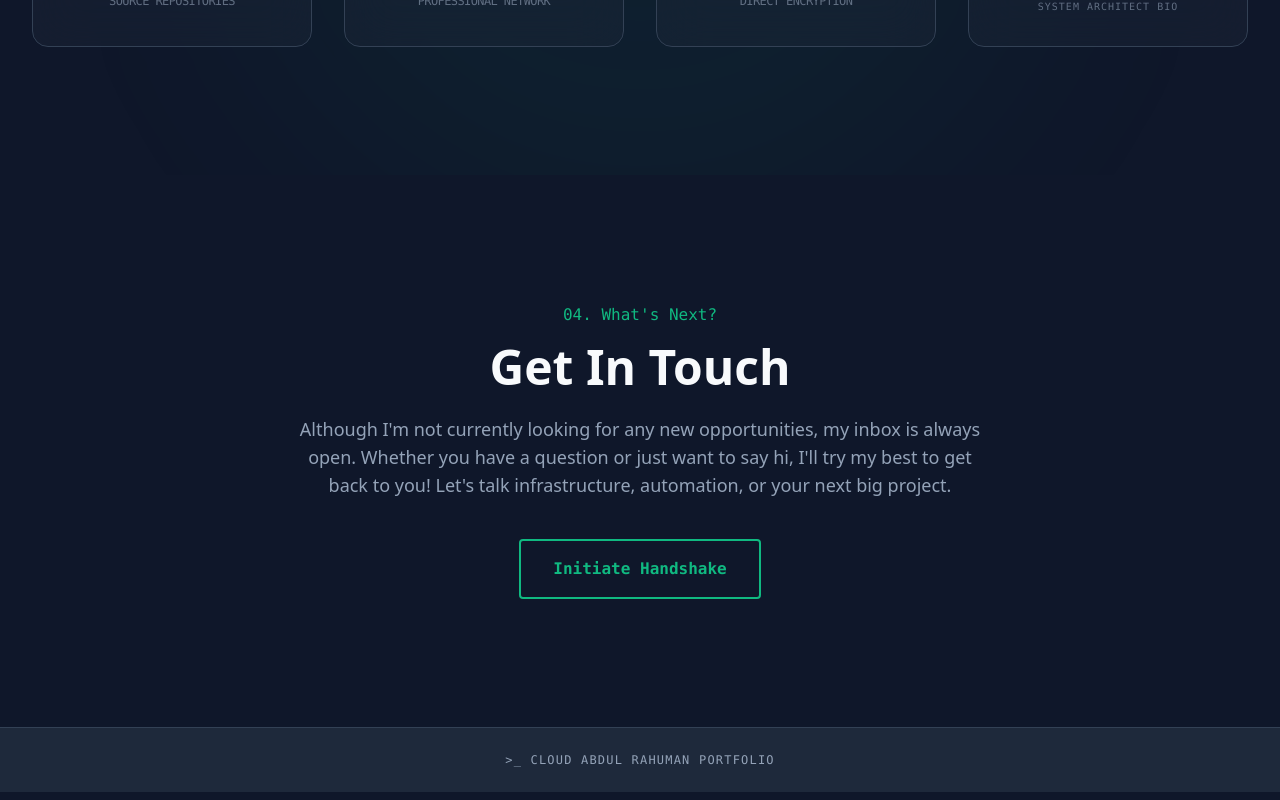
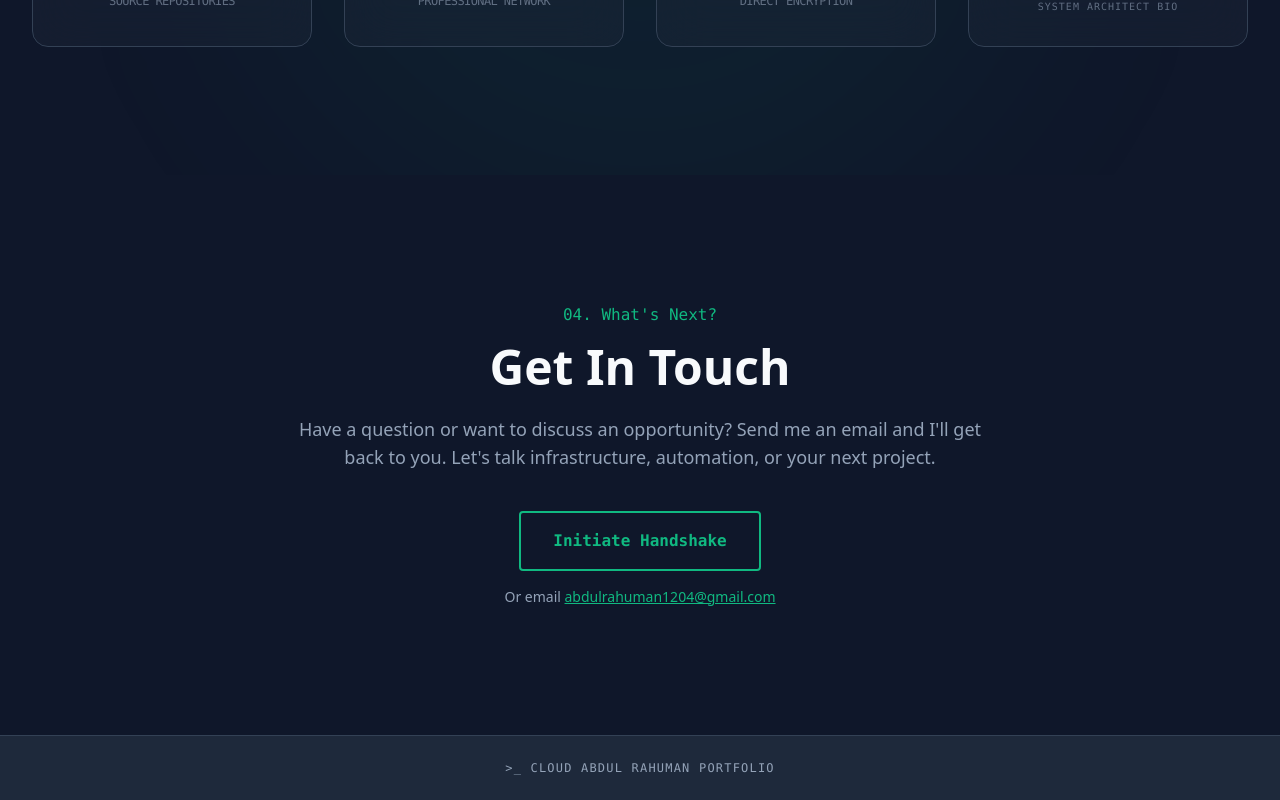
Before and after one commit to AbdulRahumankm/Cloud_AbdulRahuman, a React (Vite) app: page / in a window 1280 px wide. Shown: the part 8767-9567 px from the top of the page. Built offline with nearby package versions, Linux system fonts and the light colour scheme.

Commit message:
Fix resume download and contact email link

```diff
--- a/src/sections/CloudArchitecture.jsx
+++ b/src/sections/CloudArchitecture.jsx
@@ -1,6 +1,6 @@
 import React from 'react';
 
-const Node = ({ name, icon, isFlowing }) => (
+const Node = ({ name, icon }) => (
   <div className="flex flex-col items-center gap-4 relative z-10">
     <div className={`w-20 h-20 md:w-24 md:h-24 rounded-2xl bg-devops-card/60 backdrop-blur-xl border border-devops-border flex items-center justify-center text-devops-secondary shadow-2xl transition-all duration-500 hover:scale-110 group relative`}>
       {/* Background Glow */}
--- a/src/sections/Contact.jsx
+++ b/src/sections/Contact.jsx
@@ -11,14 +11,17 @@ const Contact = () => {
           Get In Touch
         </h2>
         <p className="text-devops-textMuted text-lg mb-10">
-          Although I'm not currently looking for any new opportunities, my inbox is always open. Whether you have a question or just want to say hi, I'll try my best to get back to you! Let's talk infrastructure, automation, or your next big project.
+          Have a question or want to discuss an opportunity? Send me an email and I'll get back to you. Let's talk infrastructure, automation, or your next project.
         </p>
         <a
-          href="abdulrahuam1204@gmail.com"
+          href="mailto:abdulrahuman1204@gmail.com"
           className="inline-block px-8 py-4 border-2 border-devops-primary text-devops-primary bg-transparent rounded font-mono font-bold hover:bg-devops-primary/10 transition-colors"
         >
            Initiate Handshake
         </a>
+        <p className="text-devops-textMuted text-sm mt-4">
+          Or email <a className="text-devops-primary underline" href="mailto:abdulrahuman1204@gmail.com">abdulrahuman1204@gmail.com</a>
+        </p>
       </div>
     </section>
   );
--- a/src/sections/ContactSection.jsx
+++ b/src/sections/ContactSection.jsx
@@ -3,8 +3,8 @@ import React from 'react';
 const ContactCard = ({ icon, label, link, subtext }) => (
   <a
     href={link}
-    target="_blank"
-    rel="noopener noreferrer"
+    target={link.startsWith('http') ? '_blank' : undefined}
+    rel={link.startsWith('http') ? 'noopener noreferrer' : undefined}
     className="group relative bg-devops-card/40 backdrop-blur-xl border border-devops-border p-8 rounded-2xl flex flex-col items-center justify-center transition-all duration-500 hover:scale-[1.05] hover:shadow-[0_0_30px_rgba(16,185,129,0.15)] overflow-hidden"
   >
     {/* Inner Glow */}
@@ -22,7 +22,7 @@ const ContactCard = ({ icon, label, link, subtext }) => (
 const ContactSection = () => {
   return (
     <section
-      id="contact"
+      id="contact-links"
       className="py-32 bg-devops-bg relative overflow-hidden border-t border-devops-border/20"
     >
       {/* Background decoration */}
@@ -92,7 +92,7 @@ const ContactSection = () => {
           <div className="bg-devops-card/40 backdrop-blur-xl border border-devops-border p-8 rounded-2xl flex flex-col items-center justify-center transition-all duration-500 hover:scale-[1.05] hover:shadow-[0_0_30px_rgba(16,185,129,0.15)] overflow-hidden group">
             <h3 className="text-devops-text font-bold text-lg mb-6">Résumé</h3>
             <a
-              href="/AbdulRahuman_Cloud.pdf"
+              href="/AbdulRahuman_ITEngineer(1).pdf"
               download
               className="px-8 py-4 bg-gradient-to-r from-devops-primary to-devops-secondary text-devops-bg font-extrabold rounded-lg transition-all duration-300 hover:shadow-[0_0_25px_rgba(16,185,129,0.6)] active:scale-95 text-sm uppercase tracking-widest shadow-lg"
             >
--- a/src/sections/Hero.jsx
+++ b/src/sections/Hero.jsx
@@ -1,16 +1,17 @@
 import React, { useState, useEffect } from 'react';
+
+const commandList = [
+  "ssh infra-admin@cloud-node-01",
+  "docker-compose.yml version: '3.8'",
+  "kubectl get nodes --show-labels",
+  "ansible-playbook configure-sre.yml",
+  "terraform apply --auto-approve",
+  "grep -r 'CRITICAL' /var/log/syslog"
+];
 
 const Hero = () => {
   const [displayText, setDisplayText] = useState("");
   const [currentIndex, setCurrentIndex] = useState(0);
-  const commandList = [
-    "ssh infra-admin@cloud-node-01",
-    "docker-compose.yml version: '3.8'",
-    "kubectl get nodes --show-labels",
-    "ansible-playbook configure-sre.yml",
-    "terraform apply --auto-approve",
-    "grep -r 'CRITICAL' /var/log/syslog"
-  ];
 
   useEffect(() => {
     let charIndex = 0;
@@ -69,7 +70,7 @@ const Hero = () => {
             <a href="#infra-projects" className="px-8 py-4 bg-devops-primary text-devops-bg font-bold rounded-lg transition-all duration-300 hover:scale-105 hover:shadow-[0_0_25px_rgba(16,185,129,0.4)] active:scale-95">
               View Infrastructure
             </a>
-            <a href="/AbdulRahuman_Cloud.pdf" download className="px-8 py-4 border border-devops-border text-devops-text font-bold rounded-lg transition-all duration-300 hover:bg-devops-card hover:border-devops-secondary hover:text-devops-secondary active:scale-95">
+            <a href="/AbdulRahuman_ITEngineer(1).pdf" download className="px-8 py-4 border border-devops-border text-devops-text font-bold rounded-lg transition-all duration-300 hover:bg-devops-card hover:border-devops-secondary hover:text-devops-secondary active:scale-95">
               Download Resume
             </a>
           </div>
```
Also changed, not shown: 1 other file (tests, documents, lock files or other folders).
